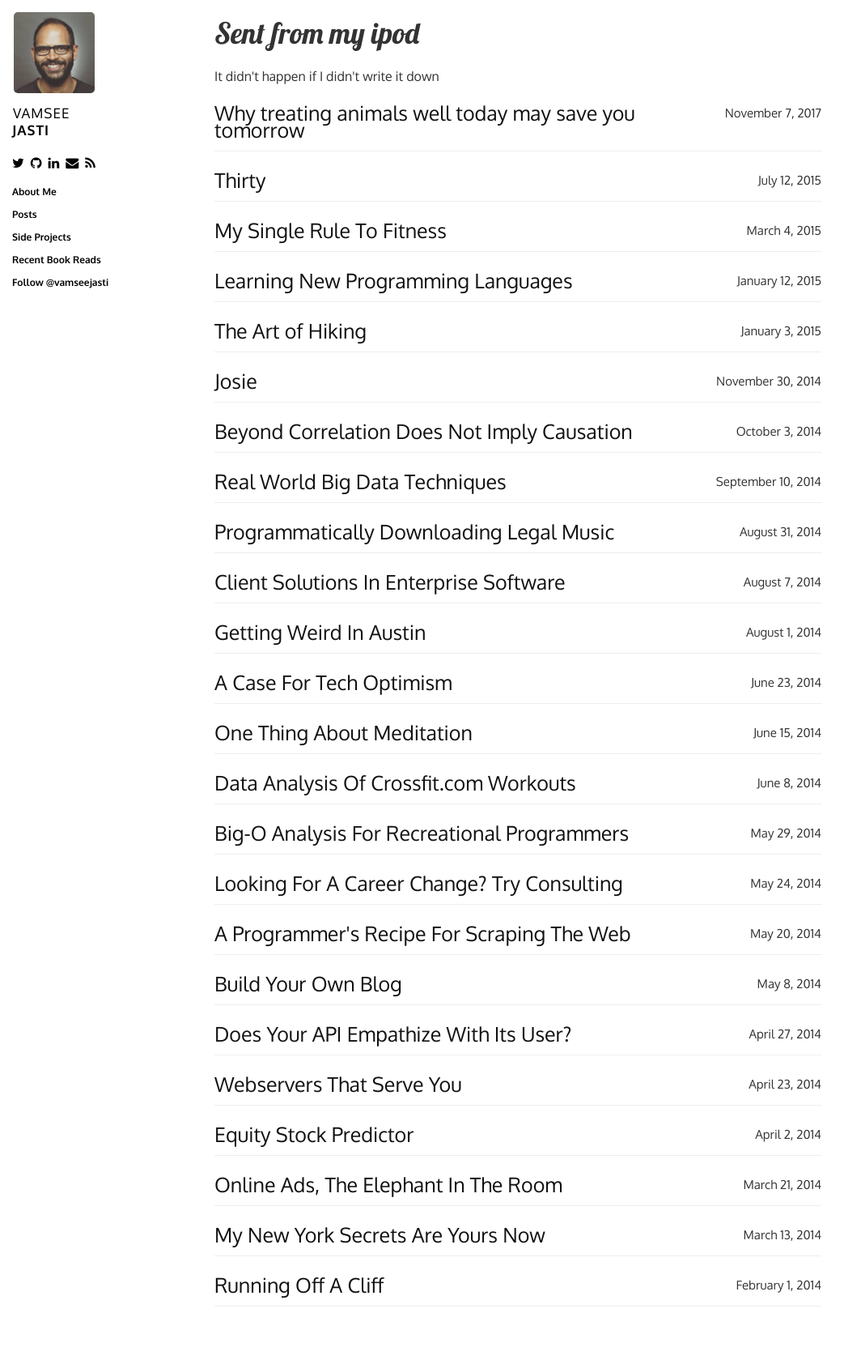
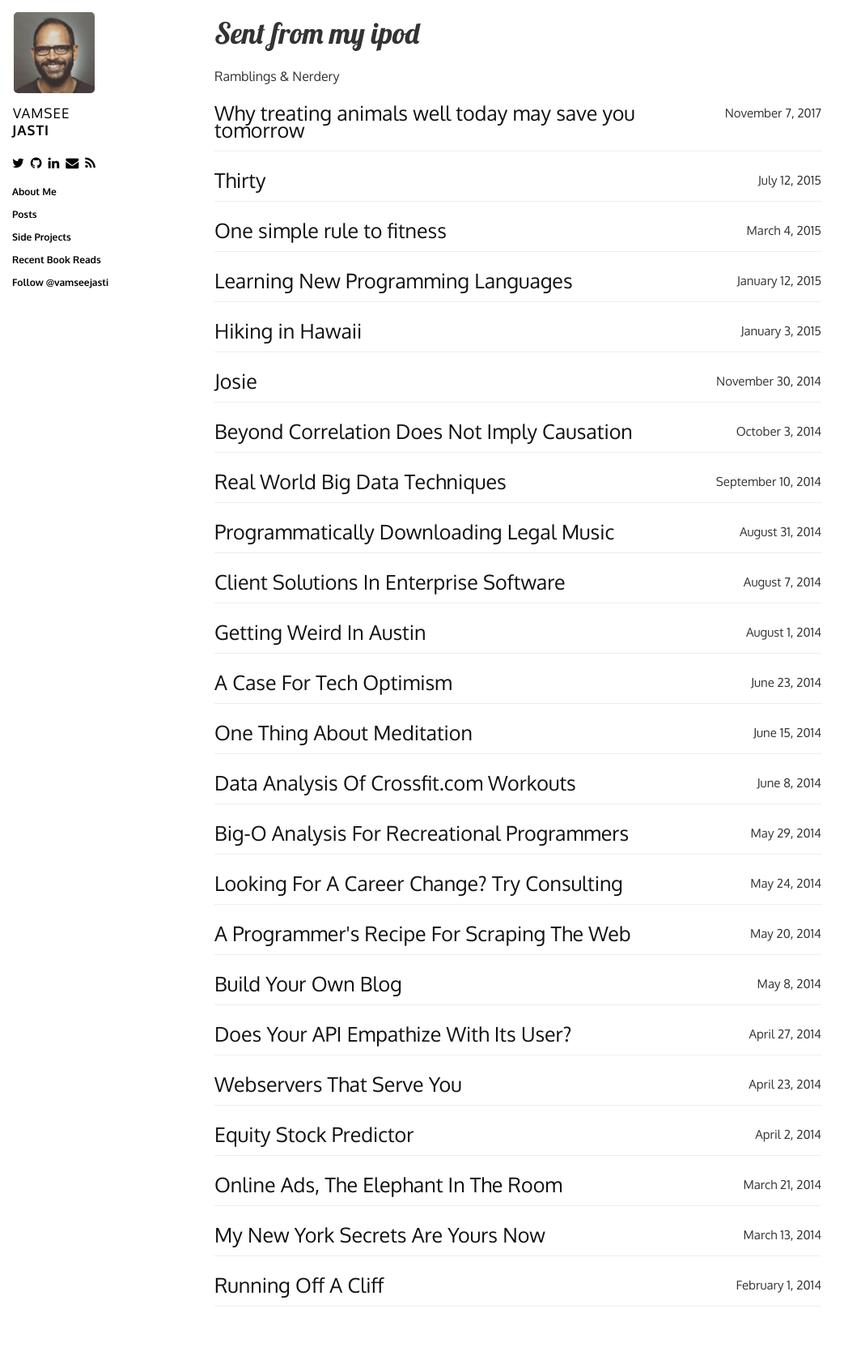
Before and after one commit to jasti/jasti.github.io, a Jekyll site: the page built from index.html, in a window 1280 px wide. Shown: the whole page at 81% size, without its empty margins (0-1064 px from the left). Built offline with Jekyll 4.4.1, drawn with Linux system fonts in a browser that asks for light colours; nearby versions of some CDN libraries.

Commit message:
Minor updates to post desc

```diff
--- a/_config.yml
+++ b/_config.yml
@@ -4,7 +4,7 @@ permalink: /posts/:title
 name: Vamsee Jasti
 blog_name: Sent from my ipod
 url: jasti.github.io
-description: It didn't happen if I didn't write it down
+description: Ramblings & Nerdery
 twitter: vamseejasti
 github: jasti
 tags:
--- a/_posts/2015-01-03-hike.markdown
+++ b/_posts/2015-01-03-hike.markdown
@@ -1,6 +1,6 @@
 ---
 layout: post
-title: The Art of Hiking
+title: Hiking in Hawaii
 category: posts
 tags : Personal
 ---
--- a/_posts/2015-03-04-everyday.markdown
+++ b/_posts/2015-03-04-everyday.markdown
@@ -1,6 +1,6 @@
 ---
 layout: post
-title: My Single Rule To Fitness
+title: One simple rule to fitness
 category: posts
 tags : Tech
 ---
```
